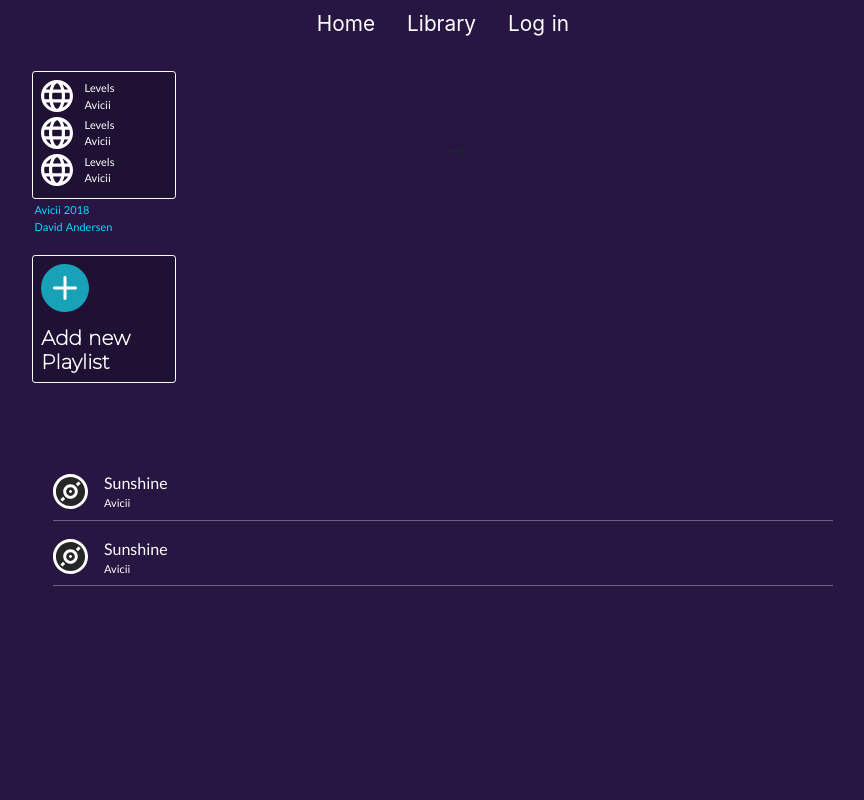
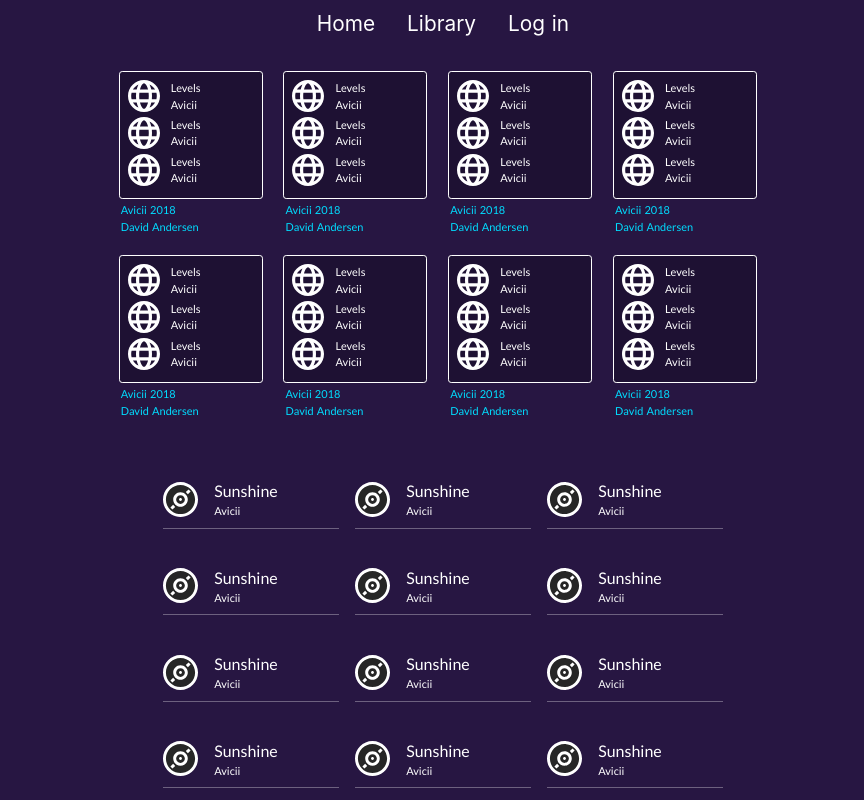
Before and after one commit to Albin-Sander/nya-examensarbete, a Nuxt app: page /Library in a window 1280 px wide. Shown: the top 800 px of the page, without its empty margins (197-1061 px from the left). Built offline with nearby package versions, Linux system fonts and the light colour scheme.

Commit message:
libray desktop css updated

```diff
--- a/layouts/default.vue
+++ b/layouts/default.vue
@@ -1,5 +1,5 @@
 <template>
-  <div>
+  <div class="layout">
     <Nav />
 
     <Nuxt />
@@ -19,6 +19,10 @@
 </script>
 
 <style>
+.layout {
+  width: 100%
+}
+
 html {
   font-family: 'Source Sans Pro', -apple-system, BlinkMacSystemFont, 'Segoe UI',
     Roboto, 'Helvetica Neue', Arial, sans-serif;
@@ -54,8 +58,6 @@
 
 body {
   background-color: #271642;
-  display: flex;
-  justify-content: center;
 }
 
 .globalBtnActive {
--- a/pages/Library/index.vue
+++ b/pages/Library/index.vue
@@ -58,7 +58,7 @@
           </footer>
         </li>
 
-        <!--
+
         <li class="playlist-item" @click="newPlaylist()">
           <article class="playlist-preview card">
             <ul class="playlist-tracks">
@@ -616,7 +616,9 @@
             <p class="mini-text">Avicii 2018</p>
             <p class="mini-text">David Andersen</p>
           </footer>
-        </li> -->
+        </li>
+
+        -->
 
         <li class="playlist-item">
           <article class="playlist-preview card">
@@ -640,7 +642,8 @@
             </div>
           </article>
           <footer class="playlist-info"></footer>
-        </li> -->
+        </li>
+        -->
         <!--<li class="playlist-item">
           <article class="playlist-preview card"></article>
           <footer class="playlist-info">
@@ -661,6 +664,76 @@
           <div class="track-info">
             <p class="mini-text-track">{{ track.name }}</p>
             <p class="mini-text-author">{{ track.artist_name }}</p>
+          </div>
+        </li>
+        <li class="track-container">
+          <div class="music-icon"></div>
+          <div class="track-info">
+            <p class="mini-text-track">Sunshine</p>
+            <p class="mini-text-author">Avicii</p>
+          </div>
+        </li>
+        <li class="track-container">
+          <div class="music-icon"></div>
+          <div class="track-info">
+            <p class="mini-text-track">Sunshine</p>
+            <p class="mini-text-author">Avicii</p>
+          </div>
+        </li>
+        <li class="track-container">
+          <div class="music-icon"></div>
+          <div class="track-info">
+            <p class="mini-text-track">Sunshine</p>
+            <p class="mini-text-author">Avicii</p>
+          </div>
+        </li>
+        <li class="track-container">
+          <div class="music-icon"></div>
+          <div class="track-info">
+            <p class="mini-text-track">Sunshine</p>
+            <p class="mini-text-author">Avicii</p>
+          </div>
+        </li>
+        <li class="track-container">
+          <div class="music-icon"></div>
+          <div class="track-info">
+            <p class="mini-text-track">Sunshine</p>
+            <p class="mini-text-author">Avicii</p>
+          </div>
+        </li>
+        <li class="track-container">
+          <div class="music-icon"></div>
+          <div class="track-info">
+            <p class="mini-text-track">Sunshine</p>
+            <p class="mini-text-author">Avicii</p>
+          </div>
+        </li>
+        <li class="track-container">
+          <div class="music-icon"></div>
+          <div class="track-info">
+            <p class="mini-text-track">Sunshine</p>
+            <p class="mini-text-author">Avicii</p>
+          </div>
+        </li>
+        <li class="track-container">
+          <div class="music-icon"></div>
+          <div class="track-info">
+            <p class="mini-text-track">Sunshine</p>
+            <p class="mini-text-author">Avicii</p>
+          </div>
+        </li>
+        <li class="track-container">
+          <div class="music-icon"></div>
+          <div class="track-info">
+            <p class="mini-text-track">Sunshine</p>
+            <p class="mini-text-author">Avicii</p>
+          </div>
+        </li>
+        <li class="track-container">
+          <div class="music-icon"></div>
+          <div class="track-info">
+            <p class="mini-text-track">Sunshine</p>
+            <p class="mini-text-author">Avicii</p>
           </div>
         </li>
         <li class="track-container">
@@ -779,10 +852,8 @@
   grid-template-rows: repeat(2, auto);
   grid-gap: 0.3rem;
   row-gap: 1.5rem;
-
+  padding-bottom: 2rem;
 }
-
-
 
 .playlist-preview {
   height: 80%;
@@ -875,7 +946,6 @@
   list-style: none;
   margin: 0;
   padding-left: 0rem;
-  padding-top: 0.5rem;
 }
 
 .track-container {
@@ -921,6 +991,7 @@
 main {
   background-color: transparent;
   padding: 1rem;
+  padding-top: 0;
   display: flex;
   justify-content: center;
 }
@@ -949,6 +1020,39 @@
   }
 }
 
-@media only screen and (max-width: 768px) {
+@media only screen and (min-width: 768px) {
+  header {
+    display: flex;
+    justify-content: center;
+  }
+
+  .playlists-grid {
+    width: 72%;
+  }
+
+  .track-list {
+    width: 72%;
+    display: grid;
+    grid-gap: 1rem;
+    grid-template-columns: repeat(2, 1fr);
+    overflow-y: auto;
+    max-height: 33rem;
+    padding-right: 2rem;
+    padding-left: 2rem;
+  }
 }
+
+/* Large devices (laptops/desktops, 992px and up) */
+@media only screen and (min-width: 1200px) {
+  .playlists-grid {
+    width: 52%;
+  }
+
+  .track-list {
+    width: 50%;
+    grid-gap: 1rem;
+    grid-template-columns: repeat(3, 1fr);
+  }
+}
+
 </style>
```
